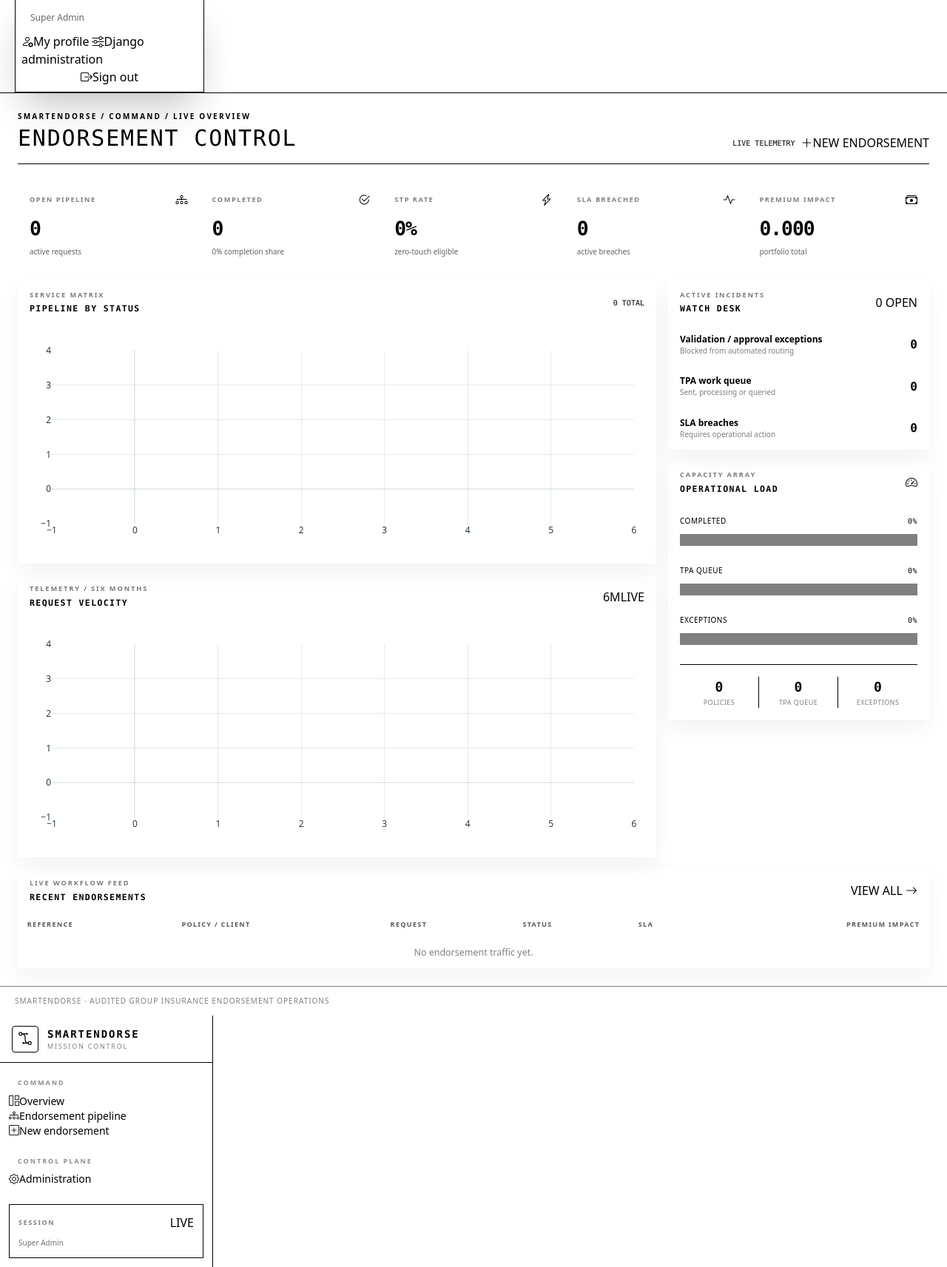
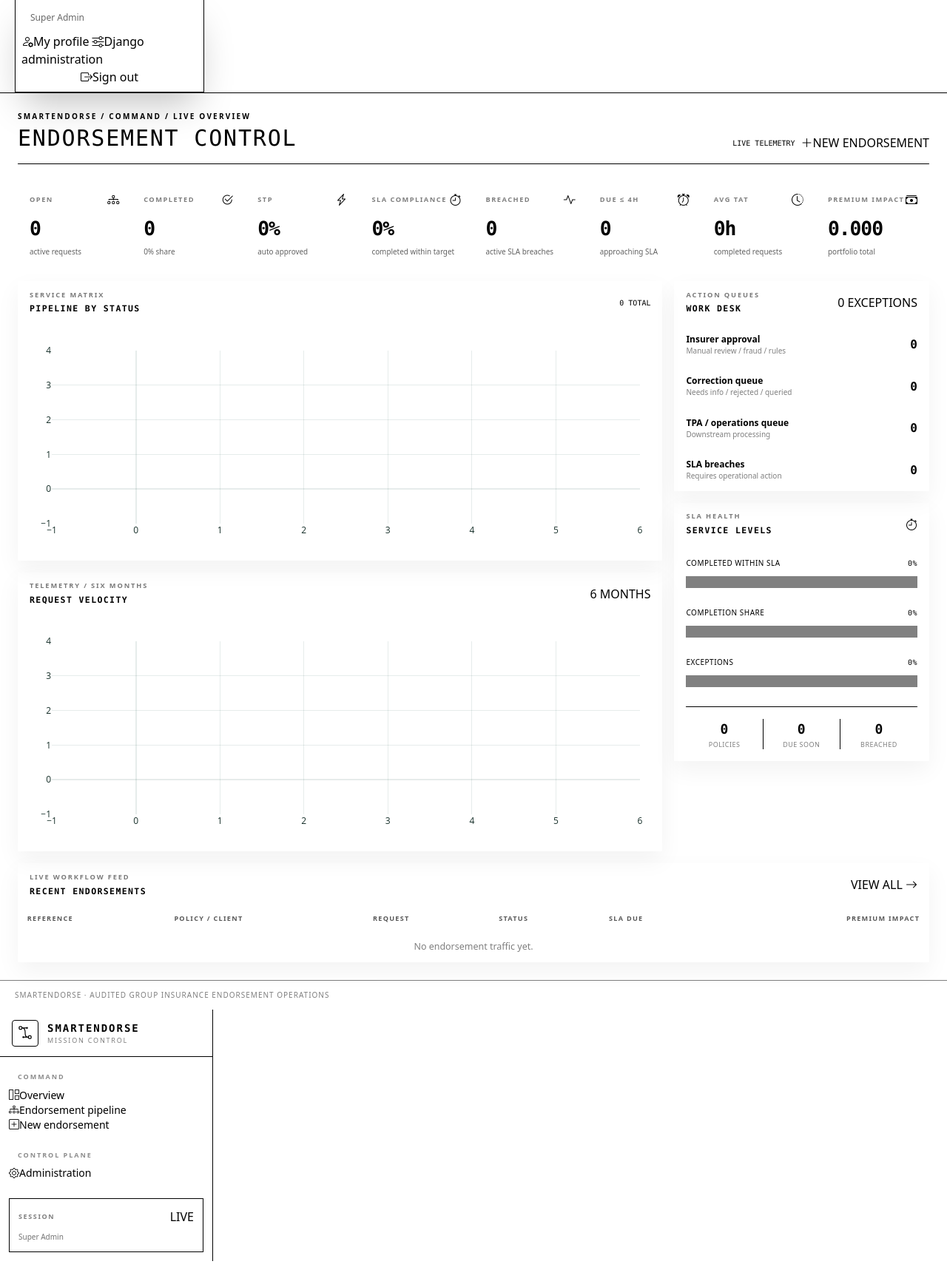
Before and after one commit to nasirsaikh/SmartEndorse, a Django app: page / in a window 1280 px wide. Shown: the part 420-2133 px from the top of the page at 74% size. Run offline with Django 5.2, Linux system fonts and the light colour scheme; a user stored in the database is signed in; tables that the repository leaves empty hold one stand-in row (values such as "Sample post"); grey boxes marked "Sample" are stand-in pictures; data that the repository does not hold is empty; some libraries are stand-ins or nearby versions.

Commit message:
Expand dashboard with SLA and workflow action metrics

```diff
--- a/templates/dashboard.html
+++ b/templates/dashboard.html
@@ -14,103 +14,66 @@
 <div role="alert" class="mb-4 flex flex-col gap-3 border border-warning/40 bg-warning/10 px-4 py-3 text-sm sm:flex-row sm:items-center sm:justify-between">
   <div class="flex items-start gap-3">
     <i class="bi bi-exclamation-triangle-fill mt-0.5 text-warning"></i>
-    <div><strong>{{ exceptions }} workflow exception{{ exceptions|pluralize }} require attention</strong><div class="mt-0.5 text-xs opacity-60">Needs-information, approval and failed cases are held out of straight-through processing.</div></div>
+    <div><strong>{{ exceptions }} workflow exception{{ exceptions|pluralize }} require attention</strong><div class="mt-0.5 text-xs opacity-60">Correction, insurer review, TPA queries and automation failures are excluded from straight-through completion.</div></div>
   </div>
-  <a href="{% url 'endorsement_list' %}?status=NEEDS_INFO" class="btn btn-warning btn-xs">OPEN EXCEPTIONS</a>
+  <a href="{% url 'endorsement_list' %}" class="btn btn-warning btn-xs">OPEN PIPELINE</a>
 </div>
 {% endif %}
 
-<div class="grid grid-cols-2 gap-px bg-base-content/10 lg:grid-cols-5">
-  <div class="se-kpi">
-    <div class="flex items-center justify-between"><span class="se-kpi-label">Open pipeline</span><i class="bi bi-diagram-3 text-primary"></i></div>
-    <div class="se-kpi-value mt-3">{{ open_count }}</div>
-    <div class="se-kpi-delta">active requests</div>
-  </div>
-  <div class="se-kpi">
-    <div class="flex items-center justify-between"><span class="se-kpi-label">Completed</span><i class="bi bi-check2-circle text-success"></i></div>
-    <div class="se-kpi-value mt-3">{{ completed }}</div>
-    <div class="se-kpi-delta">{{ completion_rate }}% completion share</div>
-  </div>
-  <div class="se-kpi">
-    <div class="flex items-center justify-between"><span class="se-kpi-label">STP rate</span><i class="bi bi-lightning-charge text-success"></i></div>
-    <div class="se-kpi-value mt-3 text-success">{{ stp_rate }}%</div>
-    <div class="se-kpi-delta">zero-touch eligible</div>
-  </div>
-  <div class="se-kpi">
-    <div class="flex items-center justify-between"><span class="se-kpi-label">SLA breached</span><i class="bi bi-activity text-error"></i></div>
-    <div class="se-kpi-value mt-3 {% if breached %}text-error{% endif %}">{{ breached }}</div>
-    <div class="se-kpi-delta">active breaches</div>
-  </div>
-  <div class="se-kpi col-span-2 lg:col-span-1">
-    <div class="flex items-center justify-between"><span class="se-kpi-label">Premium impact</span><i class="bi bi-cash-stack text-primary"></i></div>
-    <div class="se-kpi-value mt-3">{{ premium|floatformat:3 }}</div>
-    <div class="se-kpi-delta">portfolio total</div>
-  </div>
+<div class="grid grid-cols-2 gap-px bg-base-content/10 md:grid-cols-4 xl:grid-cols-8">
+  <div class="se-kpi"><div class="flex items-center justify-between"><span class="se-kpi-label">Open</span><i class="bi bi-diagram-3 text-primary"></i></div><div class="se-kpi-value mt-3">{{ open_count }}</div><div class="se-kpi-delta">active requests</div></div>
+  <div class="se-kpi"><div class="flex items-center justify-between"><span class="se-kpi-label">Completed</span><i class="bi bi-check2-circle text-success"></i></div><div class="se-kpi-value mt-3">{{ completed }}</div><div class="se-kpi-delta">{{ completion_rate }}% share</div></div>
+  <div class="se-kpi"><div class="flex items-center justify-between"><span class="se-kpi-label">STP</span><i class="bi bi-lightning-charge text-success"></i></div><div class="se-kpi-value mt-3 text-success">{{ stp_rate }}%</div><div class="se-kpi-delta">auto approved</div></div>
+  <div class="se-kpi"><div class="flex items-center justify-between"><span class="se-kpi-label">SLA compliance</span><i class="bi bi-stopwatch text-info"></i></div><div class="se-kpi-value mt-3">{{ sla_compliance_rate }}%</div><div class="se-kpi-delta">completed within target</div></div>
+  <div class="se-kpi"><div class="flex items-center justify-between"><span class="se-kpi-label">Breached</span><i class="bi bi-activity text-error"></i></div><div class="se-kpi-value mt-3 {% if breached %}text-error{% endif %}">{{ breached }}</div><div class="se-kpi-delta">active SLA breaches</div></div>
+  <div class="se-kpi"><div class="flex items-center justify-between"><span class="se-kpi-label">Due ≤ 4h</span><i class="bi bi-alarm text-warning"></i></div><div class="se-kpi-value mt-3 {% if due_soon %}text-warning{% endif %}">{{ due_soon }}</div><div class="se-kpi-delta">approaching SLA</div></div>
+  <div class="se-kpi"><div class="flex items-center justify-between"><span class="se-kpi-label">Avg TAT</span><i class="bi bi-clock-history text-primary"></i></div><div class="se-kpi-value mt-3">{{ average_tat_hours }}h</div><div class="se-kpi-delta">completed requests</div></div>
+  <div class="se-kpi"><div class="flex items-center justify-between"><span class="se-kpi-label">Premium impact</span><i class="bi bi-cash-stack text-primary"></i></div><div class="se-kpi-value mt-3">{{ premium|floatformat:3 }}</div><div class="se-kpi-delta">portfolio total</div></div>
 </div>
 
-<div class="mt-4 grid gap-4 xl:grid-cols-[minmax(0,2.2fr)_minmax(300px,.9fr)]">
+<div class="mt-4 grid gap-4 xl:grid-cols-[minmax(0,2.15fr)_minmax(330px,.85fr)]">
   <div class="space-y-4">
     <section class="se-panel">
       <div class="se-panel-head">
         <div><div class="se-eyebrow">Service matrix</div><div class="se-panel-title mt-1">PIPELINE BY STATUS</div></div>
         <div class="badge badge-ghost badge-sm font-mono text-[10px]">{{ total }} TOTAL</div>
       </div>
-      <div class="p-2 sm:p-3">{{ chart_status|safe }}</div>
+      <div class="se-chart-shell p-2 sm:p-3">{{ chart_status|safe }}</div>
     </section>
 
     <section class="se-panel">
       <div class="se-panel-head">
         <div><div class="se-eyebrow">Telemetry / six months</div><div class="se-panel-title mt-1">REQUEST VELOCITY</div></div>
-        <div class="join"><span class="join-item btn btn-ghost btn-xs">6M</span><span class="join-item btn btn-ghost btn-xs btn-active">LIVE</span></div>
+        <span class="badge badge-outline badge-sm">6 MONTHS</span>
       </div>
-      <div class="p-2 sm:p-3">{{ chart_trend|safe }}</div>
+      <div class="se-chart-shell p-2 sm:p-3">{{ chart_trend|safe }}</div>
     </section>
   </div>
 
   <div class="space-y-4">
     <section class="se-panel">
       <div class="se-panel-head">
-        <div><div class="se-eyebrow">Active incidents</div><div class="se-panel-title mt-1">WATCH DESK</div></div>
-        <span class="badge {% if exceptions %}badge-warning{% else %}badge-success{% endif %} badge-sm">{{ exceptions }} OPEN</span>
+        <div><div class="se-eyebrow">Action queues</div><div class="se-panel-title mt-1">WORK DESK</div></div>
+        <span class="badge {% if exceptions %}badge-warning{% else %}badge-success{% endif %} badge-sm">{{ exceptions }} EXCEPTIONS</span>
       </div>
       <div class="px-4">
-        <div class="se-watch-item flex items-center justify-between gap-4">
-          <div><div class="text-xs font-semibold">Validation / approval exceptions</div><div class="text-[10px] opacity-50">Blocked from automated routing</div></div>
-          <strong class="font-mono {% if exceptions %}text-warning{% endif %}">{{ exceptions }}</strong>
-        </div>
-        <div class="se-watch-item flex items-center justify-between gap-4">
-          <div><div class="text-xs font-semibold">TPA work queue</div><div class="text-[10px] opacity-50">Sent, processing or queried</div></div>
-          <strong class="font-mono text-info">{{ tpa_queue }}</strong>
-        </div>
-        <div class="se-watch-item flex items-center justify-between gap-4">
-          <div><div class="text-xs font-semibold">SLA breaches</div><div class="text-[10px] opacity-50">Requires operational action</div></div>
-          <strong class="font-mono {% if breached %}text-error{% endif %}">{{ breached }}</strong>
-        </div>
+        <div class="se-watch-item flex items-center justify-between gap-4"><div><div class="text-xs font-semibold">Insurer approval</div><div class="text-[10px] opacity-50">Manual review / fraud / rules</div></div><strong class="font-mono text-warning">{{ approval_queue }}</strong></div>
+        <div class="se-watch-item flex items-center justify-between gap-4"><div><div class="text-xs font-semibold">Correction queue</div><div class="text-[10px] opacity-50">Needs info / rejected / queried</div></div><strong class="font-mono text-error">{{ correction_queue }}</strong></div>
+        <div class="se-watch-item flex items-center justify-between gap-4"><div><div class="text-xs font-semibold">TPA / operations queue</div><div class="text-[10px] opacity-50">Downstream processing</div></div><strong class="font-mono text-info">{{ tpa_queue }}</strong></div>
+        <div class="se-watch-item flex items-center justify-between gap-4"><div><div class="text-xs font-semibold">SLA breaches</div><div class="text-[10px] opacity-50">Requires operational action</div></div><strong class="font-mono {% if breached %}text-error{% endif %}">{{ breached }}</strong></div>
       </div>
     </section>
 
     <section class="se-panel">
-      <div class="se-panel-head">
-        <div><div class="se-eyebrow">Capacity array</div><div class="se-panel-title mt-1">OPERATIONAL LOAD</div></div>
-        <i class="bi bi-speedometer2 text-primary"></i>
-      </div>
+      <div class="se-panel-head"><div><div class="se-eyebrow">SLA health</div><div class="se-panel-title mt-1">SERVICE LEVELS</div></div><i class="bi bi-stopwatch text-primary"></i></div>
       <div class="space-y-5 p-4">
-        <div>
-          <div class="mb-2 flex justify-between text-[10px] uppercase tracking-wider"><span>Completed</span><span class="font-mono">{{ completion_rate }}%</span></div>
-          <progress class="progress progress-success w-full" value="{{ completion_rate }}" max="100"></progress>
-        </div>
-        <div>
-          <div class="mb-2 flex justify-between text-[10px] uppercase tracking-wider"><span>TPA queue</span><span class="font-mono">{{ tpa_queue_rate }}%</span></div>
-          <progress class="progress progress-info w-full" value="{{ tpa_queue_rate }}" max="100"></progress>
-        </div>
-        <div>
-          <div class="mb-2 flex justify-between text-[10px] uppercase tracking-wider"><span>Exceptions</span><span class="font-mono">{{ exception_rate }}%</span></div>
-          <progress class="progress progress-warning w-full" value="{{ exception_rate }}" max="100"></progress>
-        </div>
+        <div><div class="mb-2 flex justify-between text-[10px] uppercase tracking-wider"><span>Completed within SLA</span><span class="font-mono">{{ sla_compliance_rate }}%</span></div><progress class="progress progress-success w-full" value="{{ sla_compliance_rate }}" max="100"></progress></div>
+        <div><div class="mb-2 flex justify-between text-[10px] uppercase tracking-wider"><span>Completion share</span><span class="font-mono">{{ completion_rate }}%</span></div><progress class="progress progress-info w-full" value="{{ completion_rate }}" max="100"></progress></div>
+        <div><div class="mb-2 flex justify-between text-[10px] uppercase tracking-wider"><span>Exceptions</span><span class="font-mono">{{ exception_rate }}%</span></div><progress class="progress progress-warning w-full" value="{{ exception_rate }}" max="100"></progress></div>
         <div class="grid grid-cols-3 divide-x divide-base-content/10 border-t border-base-content/10 pt-4 text-center">
           <div><div class="font-mono text-lg font-semibold text-primary">{{ policy_count }}</div><div class="text-[9px] uppercase tracking-wider opacity-50">Policies</div></div>
-          <div><div class="font-mono text-lg font-semibold text-info">{{ tpa_queue }}</div><div class="text-[9px] uppercase tracking-wider opacity-50">TPA queue</div></div>
-          <div><div class="font-mono text-lg font-semibold text-warning">{{ exceptions }}</div><div class="text-[9px] uppercase tracking-wider opacity-50">Exceptions</div></div>
+          <div><div class="font-mono text-lg font-semibold text-warning">{{ due_soon }}</div><div class="text-[9px] uppercase tracking-wider opacity-50">Due soon</div></div>
+          <div><div class="font-mono text-lg font-semibold text-error">{{ breached }}</div><div class="text-[9px] uppercase tracking-wider opacity-50">Breached</div></div>
         </div>
       </div>
     </section>
@@ -124,12 +87,12 @@
   </div>
   <div class="overflow-x-auto">
     <table class="se-table">
-      <thead><tr><th>Reference</th><th>Policy / client</th><th>Request</th><th>Status</th><th>SLA</th><th class="num">Premium impact</th></tr></thead>
+      <thead><tr><th>Reference</th><th>Policy / client</th><th>Request</th><th>Status</th><th>SLA due</th><th class="num">Premium impact</th></tr></thead>
       <tbody>
       {% for item in recent %}
       <tr>
-        <td class="mono"><a href="{% url 'endorsement_detail' item.pk %}" class="link link-primary font-semibold no-underline">{{ item.reference }}</a><div class="mt-1 text-[10px] opacity-45">{{ item.created_at|date:"d M Y H:i" }}</div></td>
-        <td><strong class="text-xs">{{ item.policy.policy_number }}</strong><div class="text-[10px] opacity-50">{{ item.policy.client.name }}</div></td>
+        <td class="mono"><a href="{% url 'endorsement_detail' item.pk %}" class="link link-primary font-semibold no-underline">{{ item.reference }}</a><span class="ml-2 text-[10px] opacity-45">{{ item.created_at|date:"d M Y H:i" }}</span></td>
+        <td><strong class="text-xs">{{ item.policy.policy_number }}</strong><span class="ml-2 text-[10px] opacity-50">{{ item.policy.client.name }}</span></td>
         <td>{{ item.get_endorsement_type_display }}</td>
         <td><span class="se-status se-status-{{ item.status|lower }}">{{ item.get_status_display }}</span></td>
         <td>{% if item.sla_breached %}<span class="font-semibold text-error">BREACHED</span>{% elif item.current_sla_due_at %}<span class="font-mono text-xs">{{ item.current_sla_due_at|date:"d M H:i" }}</span>{% else %}—{% endif %}</td>
```
